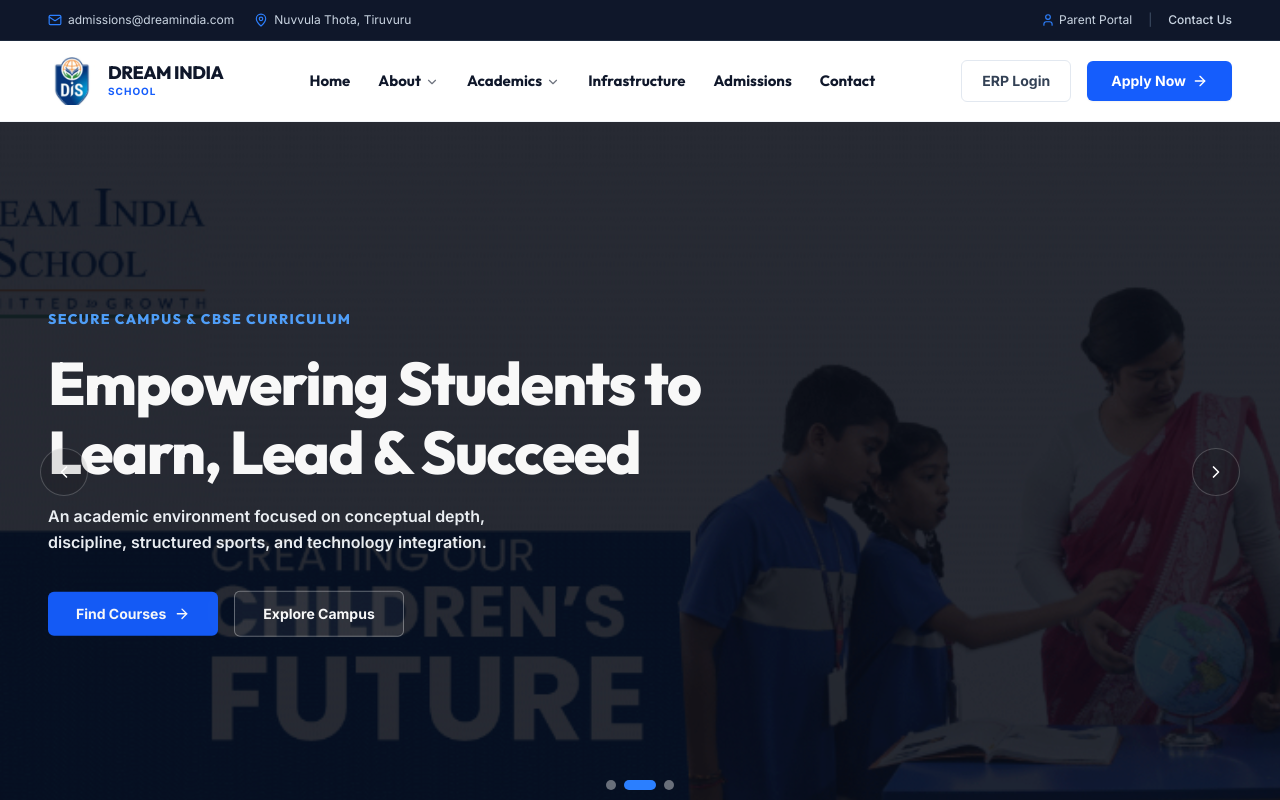
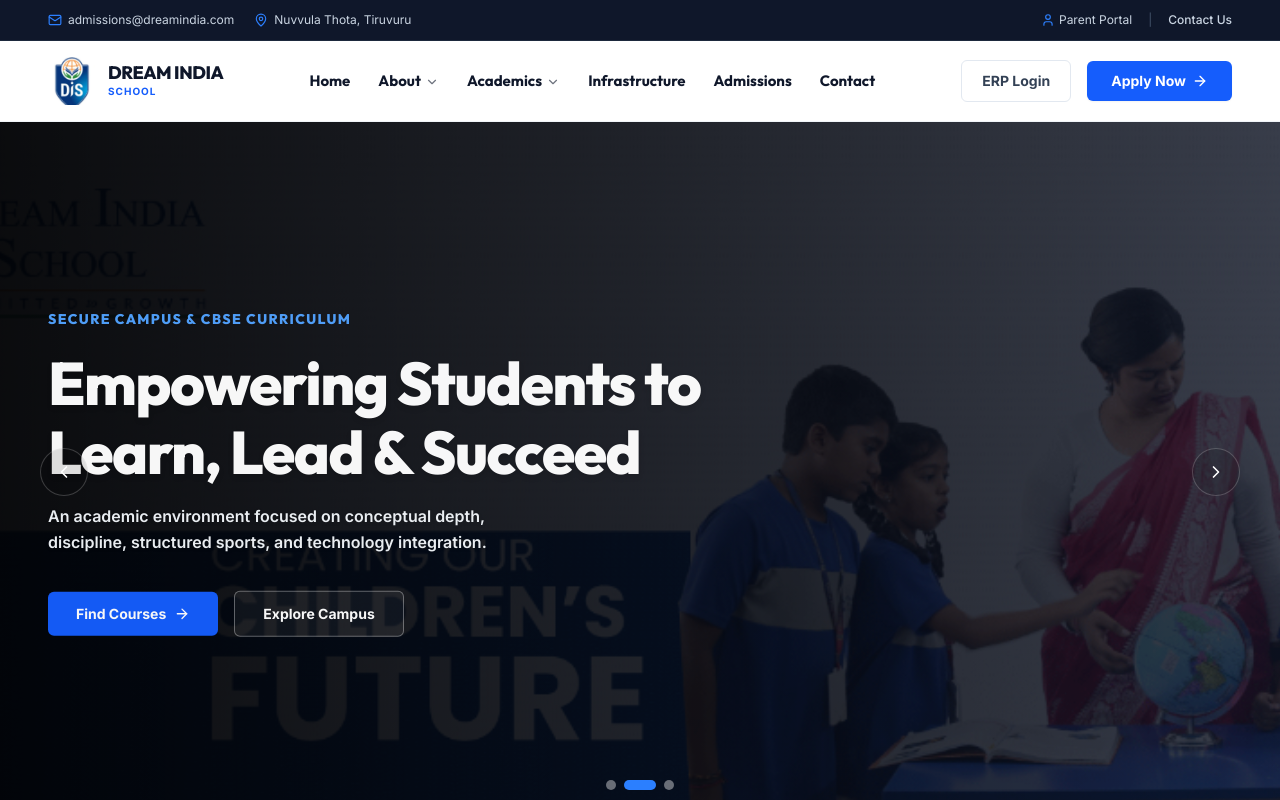
Before and after one commit to siddharthg-7/DreamIndiaSchool, a React (Vite) app: page / in a window 1280 px wide. Shown: the top 800 px of the page. Built offline with nearby package versions, Linux system fonts and the light colour scheme.

Commit message:
style: enhance hero text readability using left-to-right dark gradient overlay and soft typographic drop shadows

```diff
--- a/src/components/Hero.jsx
+++ b/src/components/Hero.jsx
@@ -87,8 +87,8 @@
           </motion.div>
         </AnimatePresence>
 
-        {/* Soft, natural dark overlay matching Eduker - no heavy colors */}
-        <div className="absolute inset-0 bg-black/45 z-10"></div>
+        {/* Left-to-right gradient overlay ensuring white text pops beautifully without letting images dominate readability */}
+        <div className="absolute inset-0 bg-gradient-to-r from-black/85 via-black/55 to-black/20 z-10"></div>
       </div>
 
       {/* Edge Arrow Navigation - Low opacity borders, rounded-full circle links */}
@@ -121,17 +121,17 @@
               className="space-y-5"
             >
               {/* Category Subtitle */}
-              <span className="text-[12px] md:text-sm font-extrabold text-blue-400 tracking-widest uppercase block font-outfit">
+              <span className="text-[12px] md:text-sm font-extrabold text-blue-400 tracking-widest uppercase block font-outfit drop-shadow-xs">
                 {slides[currentSlide].tagline}
               </span>
 
-              {/* Huge Bold Title */}
-              <h1 className="text-4xl md:text-5xl lg:text-6xl font-outfit font-extrabold text-white tracking-tight leading-[1.15] mb-4">
+              {/* Huge Bold Title - with soft shadow for superior contrast */}
+              <h1 className="text-4xl md:text-5xl lg:text-6xl font-outfit font-extrabold text-white tracking-tight leading-[1.15] mb-4 drop-shadow-md">
                 {slides[currentSlide].title}
               </h1>
 
-              {/* Subheading */}
-              <p className="text-slate-100 text-sm md:text-base font-semibold max-w-lg leading-relaxed">
+              {/* Subheading - with soft shadow for superior contrast */}
+              <p className="text-slate-100 text-sm md:text-base font-semibold max-w-lg leading-relaxed drop-shadow-sm">
                 {slides[currentSlide].description}
               </p>
 
```
